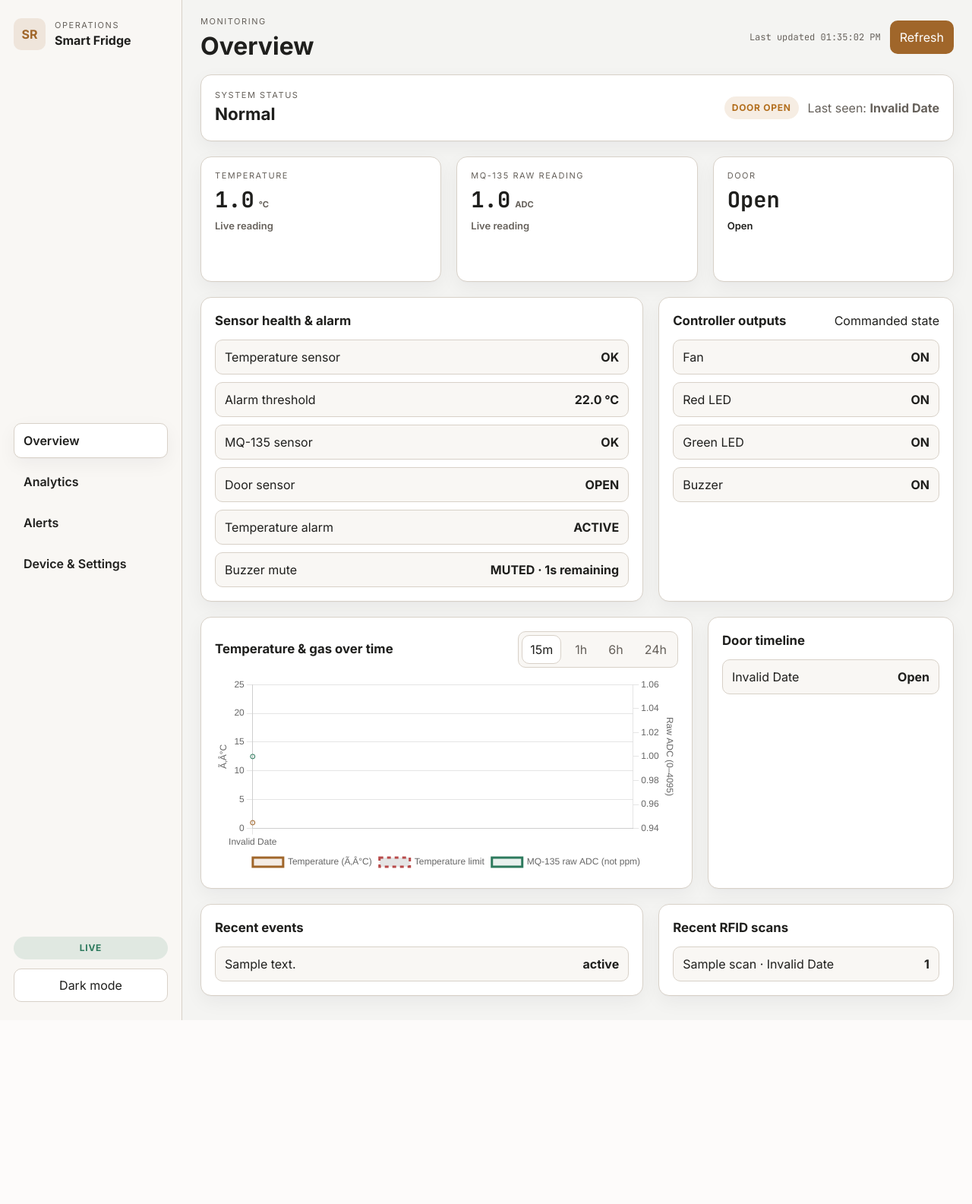
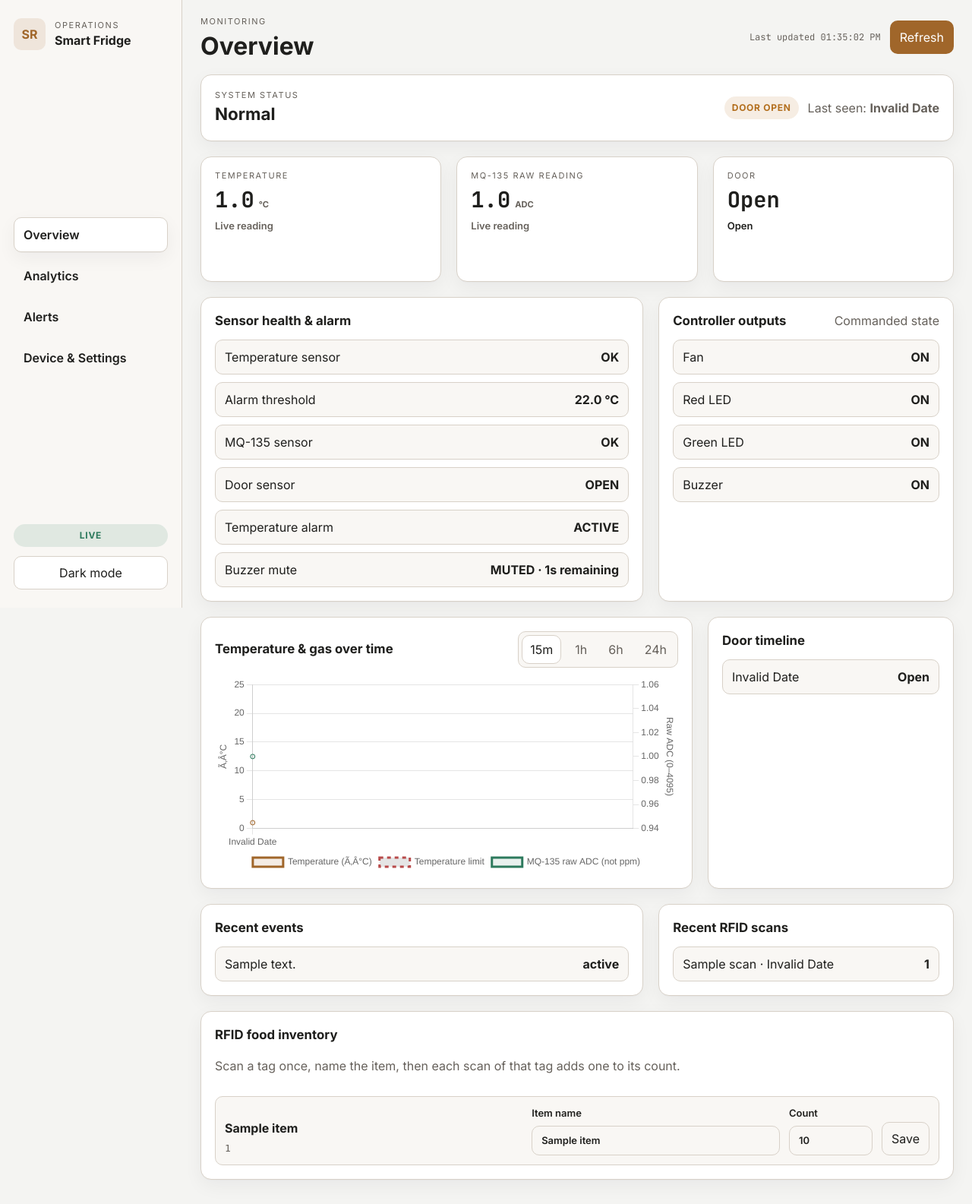
Before and after one commit to YOGESH-08/Smart-Refrigerator, a Flask app: page / in a window 1280 px wide. Shown: the whole page at 76% size. Before the commit the page ends 1343 px from the top, so only its background shows below. Run offline with Flask 3, Linux system fonts and the light colour scheme; data comes from the database, SQL or seed files in the repository; tables that the repository leaves empty hold one stand-in row (values such as "Sample post").

Commit message:
Add editable RFID food inventory

```diff
--- a/server/app/api/rfid.py
+++ b/server/app/api/rfid.py
@@ -2,7 +2,7 @@ from __future__ import annotations
 
 from flask import Blueprint, current_app, jsonify, request
 
-from app.schemas import RFIDScanPayload
+from app.schemas import RFIDItemUpdatePayload, RFIDScanPayload
 
 rfid_bp = Blueprint("rfid_api", __name__, url_prefix="/api/v1/rfid")
 
@@ -27,3 +27,23 @@ def list_rfid_scans():
         return jsonify({"error": "Bad request", "code": "invalid_limit"}), 400
     scans = current_app.extensions["repo"].get_rfid_scans(limit)
     return jsonify({"data": scans, "meta": {"count": len(scans)}}), 200
+
+
+@rfid_bp.get("/items")
+def list_rfid_items():
+    items = current_app.extensions["repo"].get_rfid_items()
+    return jsonify({"data": items, "meta": {"count": len(items)}}), 200
+
+
+@rfid_bp.put("/items/<uid>")
+def update_rfid_item(uid: str):
+    try:
+        payload = RFIDItemUpdatePayload.model_validate(request.get_json(silent=True) or {})
+    except Exception as exc:
+        return jsonify({"error": "Bad request", "code": "invalid_payload", "details": {"message": str(exc)}}), 400
+    item = current_app.extensions["repo"].update_rfid_item(
+        uid, payload.item_name, payload.quantity
+    )
+    if item is None:
+        return jsonify({"error": "RFID tag not found", "code": "not_found"}), 404
+    return jsonify({"data": item, "meta": {"status": "updated"}}), 200
--- a/server/app/repository/repository.py
+++ b/server/app/repository/repository.py
@@ -83,6 +83,9 @@ class Repository:
                 "CREATE TABLE IF NOT EXISTS rfid_scans (id INTEGER PRIMARY KEY AUTOINCREMENT, device_id TEXT NOT NULL, uid TEXT NOT NULL, item_name TEXT, firmware_version TEXT, timestamp TEXT NOT NULL, created_at TEXT NOT NULL DEFAULT CURRENT_TIMESTAMP)"
             )
             conn.execute("CREATE INDEX IF NOT EXISTS idx_rfid_scans_timestamp ON rfid_scans(timestamp DESC)")
+            conn.execute(
+                "CREATE TABLE IF NOT EXISTS rfid_items (uid TEXT PRIMARY KEY, item_name TEXT, quantity INTEGER NOT NULL DEFAULT 0, updated_at TEXT NOT NULL)"
+            )
             conn.execute(
                 """
                 CREATE TABLE IF NOT EXISTS settings (
@@ -248,12 +251,49 @@ class Repository:
     def insert_rfid_scan(self, payload: dict[str, Any]) -> dict[str, Any]:
         current = _utc_now_iso()
         with self.get_connection() as conn:
+            item = conn.execute("SELECT * FROM rfid_items WHERE uid = ?", (payload["uid"],)).fetchone()
+            if item is None:
+                conn.execute(
+                    "INSERT INTO rfid_items(uid, item_name, quantity, updated_at) VALUES (?, NULL, 1, ?)",
+                    (payload["uid"], current),
+                )
+                item_name, quantity = None, 1
+            else:
+                quantity = int(item["quantity"]) + 1
+                item_name = item["item_name"]
+                conn.execute(
+                    "UPDATE rfid_items SET quantity = ?, updated_at = ? WHERE uid = ?",
+                    (quantity, current, payload["uid"]),
+                )
             cursor = conn.execute(
                 "INSERT INTO rfid_scans(device_id, uid, item_name, firmware_version, timestamp, created_at) VALUES (?, ?, ?, ?, ?, ?)",
-                (payload["device_id"], payload["uid"], payload.get("item_name"), payload.get("firmware_version"), current, current),
+                (payload["device_id"], payload["uid"], item_name, payload.get("firmware_version"), current, current),
             )
             row = conn.execute("SELECT * FROM rfid_scans WHERE id = ?", (cursor.lastrowid,)).fetchone()
-            return dict(row)
+            result = dict(row)
+            result["quantity"] = quantity
+            return result
+
+    def get_rfid_items(self) -> list[dict[str, Any]]:
+        with self.get_connection() as conn:
+            rows = conn.execute(
+                "SELECT uid, item_name, quantity, updated_at FROM rfid_items ORDER BY COALESCE(item_name, ''), uid"
+            ).fetchall()
+            return [dict(row) for row in rows]
+
+    def update_rfid_item(self, uid: str, item_name: str, quantity: int | None = None) -> dict[str, Any] | None:
+        current = _utc_now_iso()
+        with self.get_connection() as conn:
+            existing = conn.execute("SELECT * FROM rfid_items WHERE uid = ?", (uid,)).fetchone()
+            if existing is None:
+                return None
+            new_quantity = int(existing["quantity"]) if quantity is None else quantity
+            conn.execute(
+                "UPDATE rfid_items SET item_name = ?, quantity = ?, updated_at = ? WHERE uid = ?",
+                (item_name, new_quantity, current, uid),
+            )
+            conn.execute("UPDATE rfid_scans SET item_name = ? WHERE uid = ?", (item_name, uid))
+            return dict(conn.execute("SELECT * FROM rfid_items WHERE uid = ?", (uid,)).fetchone())
 
     def get_rfid_scans(self, limit: int = 20) -> list[dict[str, Any]]:
         with self.get_connection() as conn:
--- a/server/app/web/static/css/styles.css
+++ b/server/app/web/static/css/styles.css
@@ -60,6 +60,10 @@ button {
 }
 
 .sidebar {
+  position: sticky;
+  top: 0;
+  align-self: start;
+  height: 100vh;
   border-right: 1px solid var(--border);
   background: var(--panel-soft);
   display: flex;
@@ -467,6 +471,49 @@ select, input {
   font-weight: 600;
 }
 
+.muted {
+  color: var(--muted);
+}
+
+.rfid-item-list {
+  display: grid;
+  gap: 10px;
+}
+
+.rfid-item-row {
+  display: grid;
+  grid-template-columns: minmax(180px, 1.2fr) minmax(160px, 1fr) 110px auto;
+  align-items: end;
+  gap: 12px;
+  padding: 12px;
+  border: 1px solid var(--border);
+  border-radius: 10px;
+  background: var(--panel-soft);
+}
+
+.rfid-item-row label {
+  display: grid;
+  gap: 6px;
+  font-size: 13px;
+  font-weight: 600;
+}
+
+.rfid-item-row input {
+  width: 100%;
+  min-width: 0;
+}
+
+.rfid-item-tag {
+  display: grid;
+  gap: 5px;
+  min-width: 0;
+}
+
+.rfid-item-tag code {
+  color: var(--muted);
+  overflow-wrap: anywhere;
+}
+
 .button-row {
   display: flex;
   gap: 10px;
@@ -494,6 +541,8 @@ select, input {
   }
 
   .sidebar {
+    position: static;
+    height: auto;
     border-right: none;
     border-bottom: 1px solid var(--border);
     padding-bottom: 14px;
@@ -506,6 +555,10 @@ select, input {
 
   .kpi-grid, .main-panel-grid, .two-panel-grid {
     grid-template-columns: 1fr;
+  }
+
+  .rfid-item-row {
+    grid-template-columns: 1fr 1fr;
   }
 
   .overview-page > .kpi-grid { grid-template-columns: 1fr; }
@@ -524,4 +577,8 @@ select, input {
     width: 100%;
     justify-content: space-between;
   }
+
+  .rfid-item-row {
+    grid-template-columns: 1fr;
+  }
 }
--- a/server/app/web/static/js/dashboard.js
+++ b/server/app/web/static/js/dashboard.js
@@ -52,6 +52,48 @@ const isoToLocal = (value) => {
 };
 
 const clamp = (value, min, max) => Math.min(Math.max(value, min), max);
+const escapeHtml = (value) => String(value ?? '').replace(/[&<>"']/g, (char) => ({ '&': '&amp;', '<': '&lt;', '>': '&gt;', '"': '&quot;', "'": '&#39;' })[char]);
+
+const renderRFIDInventory = (items = []) => {
+  const container = document.getElementById('rfid-item-list');
+  if (!container) return;
+  if (container.contains(document.activeElement)) return;
+  if (!items.length) {
+    container.innerHTML = '<p class="empty-state">No RFID tags scanned yet. Scan a tag with the reader to add it here.</p>';
+    return;
+  }
+  container.innerHTML = items.map((item) => `
+    <form class="rfid-item-row" data-rfid-item-form data-uid="${escapeHtml(item.uid)}">
+      <div class="rfid-item-tag"><strong>${escapeHtml(item.item_name || 'New tag — name this item')}</strong><code>${escapeHtml(item.uid)}</code></div>
+      <label>Item name<input name="item_name" maxlength="80" required value="${escapeHtml(item.item_name || '')}" placeholder="e.g. Tomato" /></label>
+      <label>Count<input name="quantity" type="number" min="0" step="1" value="${Number(item.quantity) || 0}" /></label>
+      <button class="secondary-button" type="submit">Save</button>
+    </form>
+  `).join('');
+};
+
+document.addEventListener('submit', async (event) => {
+  const form = event.target.closest('[data-rfid-item-form]');
+  if (!form) return;
+  event.preventDefault();
+  const fields = new FormData(form);
+  const button = form.querySelector('button[type="submit"]');
+  button.disabled = true;
+  try {
+    await fetchJson(`/api/v1/rfid/items/${encodeURIComponent(form.dataset.uid)}`, {
+      method: 'PUT',
+      headers: { 'Content-Type': 'application/json' },
+      body: JSON.stringify({ item_name: fields.get('item_name'), quantity: Number(fields.get('quantity')) }),
+    });
+    document.activeElement.blur();
+    notify('RFID item saved.');
+    await loadDashboardData();
+  } catch (error) {
+    notify(`Could not save RFID item: ${error.message}`);
+  } finally {
+    button.disabled = false;
+  }
+});
 
 const renderSparkline = (selector, points) => {
   const svgPath = document.querySelector(selector);
@@ -72,6 +114,7 @@ const renderSparkline = (selector, points) => {
 };
 
 const renderOverview = (payload) => {
+  renderRFIDInventory(payload.rfidItems?.data || []);
   const latest = payload.latest?.data || null;
   if (!latest) {
     return;
@@ -171,9 +214,8 @@ const renderOverview = (payload) => {
   const scans = payload.rfidScans?.data || [];
   const scanList = document.getElementById('rfid-scan-list');
   if (scanList) {
-    const escapeHtml = (value) => String(value ?? '').replace(/[&<>"']/g, (char) => ({ '&': '&amp;', '<': '&lt;', '>': '&gt;', '"': '&quot;', "'": '&#39;' })[char]);
     scanList.innerHTML = scans.length ? scans.slice(0, 8).map((scan) =>
-      `<li><span>${escapeHtml(scan.item_name || 'Unmapped tag')} · ${isoToLocal(scan.timestamp)}</span><strong>${escapeHtml(scan.uid)}</strong></li>`
+      `<li><span>${escapeHtml(scan.item_name || 'Unmapped tag')} · ${isoToLocal(scan.timestamp)}${scan.quantity ? ` · count ${scan.quantity}` : ''}</span><strong>${escapeHtml(scan.uid)}</strong></li>`
     ).join('') : '<li class="empty-state">No RFID scans recorded</li>';
   }
 
@@ -383,9 +425,10 @@ const loadDashboardData = async () => {
     const settings = await fetchJson('/api/v1/settings/thresholds');
     const device = await fetchJson('/api/v1/device/status');
     const rfidScans = await fetchJson('/api/v1/rfid/scans?limit=8');
+    const rfidItems = pageId === 'overview' ? await fetchJson('/api/v1/rfid/items') : { data: [] };
 
     state.settings = settings.data || {};
-    const payload = { latest, range, alerts, settings, device, rfidScans };
+    const payload = { latest, range, alerts, settings, device, rfidScans, rfidItems };
     if (pageId === 'overview') renderOverview(payload);
     if (pageId === 'analytics') renderAnalytics(payload);
     if (pageId === 'alerts') renderAlerts(payload);
--- a/server/app/web/templates/overview.html
+++ b/server/app/web/templates/overview.html
@@ -94,5 +94,15 @@
       <ul class="event-list" id="rfid-scan-list"><li class="empty-state">No scans recorded</li></ul>
     </section>
   </div>
+
+  <section class="panel">
+    <div class="panel-header">
+      <div>
+        <h3>RFID food inventory</h3>
+        <p class="muted">Scan a tag once, name the item, then each scan of that tag adds one to its count.</p>
+      </div>
+    </div>
+    <div id="rfid-item-list" class="rfid-item-list"><p class="empty-state">No RFID tags scanned yet.</p></div>
+  </section>
 </section>
 {% endblock %}
```
Also changed, not shown: docs/api.md (+13 -1 lines), server/app/schemas.py (+13 -0 lines), README.md, 1 other file.
